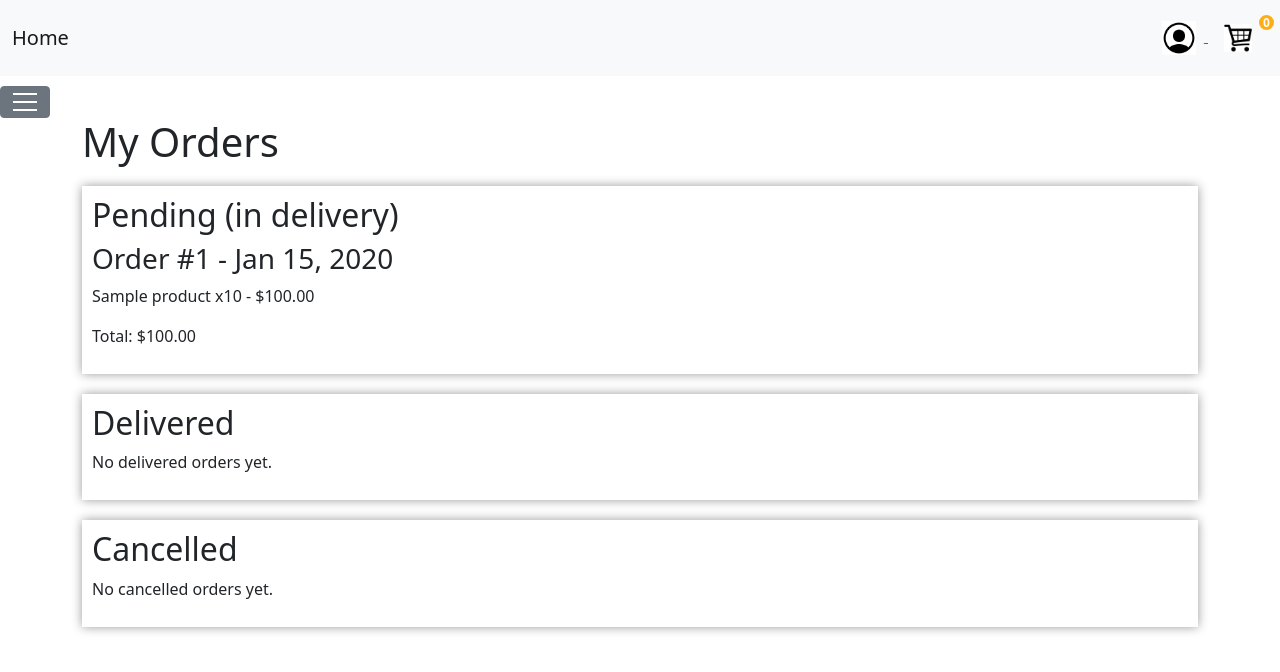
After one commit to samthaka/E-Commerce, a Django app: page /orders/ in a window 1280 px wide. The commit adds this page. Shown: the top 672 px of the page. Run offline with Django 3.2, Linux system fonts and the light colour scheme; a user stored in the database is signed in; tables that the repository leaves empty hold one stand-in row (values such as "Sample post"); parts of the project's set-up code (start-up, migrations or seed data) failed here and were passed over.

Commit message:
Implement order status management, history view, and update checkout logic

```diff
--- a/store/admin.py
+++ b/store/admin.py
@@ -22,6 +22,9 @@ class ProductAdmin(admin.ModelAdmin):
 
 admin.site.register(Customer)
 admin.site.register(Product,ProductAdmin)
-admin.site.register(Order)
+@admin.register(Order)
+class OrderAdmin(admin.ModelAdmin):
+    list_display = ("id", "customer", "date_ordered", "complete", "status")
+    list_filter = ("complete", "status")
 admin.site.register(OrderItem)
 admin.site.register(ShippingModel)
--- a/store/models.py
+++ b/store/models.py
@@ -33,10 +33,20 @@ class Product(models.Model):
 
 
 class Order(models.Model):
+    STATUS_PENDING = "pending"
+    STATUS_DELIVERED = "delivered"
+    STATUS_CANCELLED = "cancelled"
+    STATUS_CHOICES = [
+        (STATUS_PENDING, "Pending (in delivery)"),
+        (STATUS_DELIVERED, "Delivered"),
+        (STATUS_CANCELLED, "Cancelled"),
+    ]
+
     customer = models.ForeignKey(Customer, on_delete=models.SET_NULL, blank=True, null=True)
     date_ordered = models.DateTimeField(auto_now_add=True)
     complete = models.BooleanField(default=False, null=True, blank=False)
     transaction_id = models.CharField(max_length=200, null=True)
+    status = models.CharField(max_length=20, choices=STATUS_CHOICES, default=STATUS_PENDING)
 
     def __str__(self):
         return str(self.transaction_id)
--- a/store/templates/store/main.html
+++ b/store/templates/store/main.html
@@ -77,7 +77,7 @@
             </div>
         </button>
         <ul class="dropdown-menu" aria-labelledby="dropdownMenu2">
-            <li><a class="dropdown-item" href="{% url 'store' %}">Orders</a></li>
+            <li><a class="dropdown-item" href="{% url 'order_history' %}">My Orders</a></li>
             <small style="font-family: fantasy;">Categories</small>
             {% for category in categories %}
                 <li><a class="dropdown-item" href="?category={{ category }}">{{ category|capfirst }}</a></li>
--- /dev/null
+++ b/store/templates/store/order_history.html
@@ -0,0 +1,25 @@
+{% extends 'store/main.html' %}
+{% block content %}
+
+<h1>My Orders</h1>
+
+{% for section in sections %}
+<section class="box-element" aria-labelledby="orders-{{ forloop.counter }}">
+    <h2 id="orders-{{ forloop.counter }}">{{ section.label }}</h2>
+    {% for order in section.orders %}
+    <article class="order-history-entry">
+        <h3>Order #{{ order.id }} - {{ order.date_ordered|date:"M j, Y" }}</h3>
+        <ul>
+            {% for item in order.orderitem_set.all %}
+            <li>{{ item.product.name }} x{{ item.quantity }} - ${{ item.get_total|floatformat:2 }}</li>
+            {% endfor %}
+        </ul>
+        <p>Total: ${{ order.get_cart_total|floatformat:2 }}</p>
+    </article>
+    {% empty %}
+    <p>No {{ section.label|lower }} orders yet.</p>
+    {% endfor %}
+</section>
+{% endfor %}
+
+{% endblock content %}
--- a/store/urls.py
+++ b/store/urls.py
@@ -9,5 +9,6 @@ urlpatterns = [
     path('process_order/', views.processOrder, name="processOrder"),
     path('search/', views.search, name='search'),  # Store page with search functionality
     path('accounts/profile/', views.account_profile, name='account_profile'),
+    path('orders/', views.order_history, name='order_history'),
 
 ]
--- a/store/views.py
+++ b/store/views.py
@@ -1,4 +1,4 @@
-from django.shortcuts import render
+from django.shortcuts import redirect, render
 from django.http import JsonResponse
 from django.contrib.auth.decorators import login_required
 from .models import *
@@ -76,6 +76,9 @@ def checkout(req):
         order = {'get_cart_total': 0, 'get_cart_items': 0}  # For non-authenticated users
         cartItems = order['get_cart_items']
 
+    if cartItems < 1:
+        return redirect('cart')
+
     context = {'items': items, 'order': order, 'cartItems': cartItems, 'email': email}
     return render(req, 'store/checkout.html', context)
 
@@ -119,6 +122,10 @@ def processOrder(req):
     data = json.loads(req.body)
     customer, created = Customer.objects.get_or_create(user=req.user)
     order, created = Order.objects.get_or_create(customer=customer, complete=False)
+
+    if order.get_cart_items < 1:
+        return JsonResponse('Cannot checkout with an empty cart.', status=400, safe=False)
+
     total = Decimal(str(data['form']['total']))
 
     if total != order.get_cart_total:
@@ -168,3 +175,26 @@ def account_profile(req):
         'categories': Product.objects.values_list('category', flat=True).distinct(),
     }
     return render(req, 'account/profile.html', context)
+
+
+@login_required
+def order_history(req):
+    customer, created = Customer.objects.get_or_create(user=req.user)
+    orders = Order.objects.filter(
+        customer=customer,
+        complete=True,
+    ).prefetch_related('orderitem_set__product').order_by('-date_ordered')
+    sections = [
+        {
+            'label': label,
+            'orders': orders.filter(status=status),
+        }
+        for status, label in Order.STATUS_CHOICES
+    ]
+    open_order = Order.objects.filter(customer=customer, complete=False).first()
+    context = {
+        'sections': sections,
+        'cartItems': open_order.get_cart_items if open_order else 0,
+        'categories': Product.objects.values_list('category', flat=True).distinct(),
+    }
+    return render(req, 'store/order_history.html', context)
```
Also changed, not shown: store/templates/store/cart.html (+5 -2 lines), store/templates/store/store.html (+27 -7 lines), store/tests.py (+71 -2 lines), store/migrations/0007_order_status.py (added).
